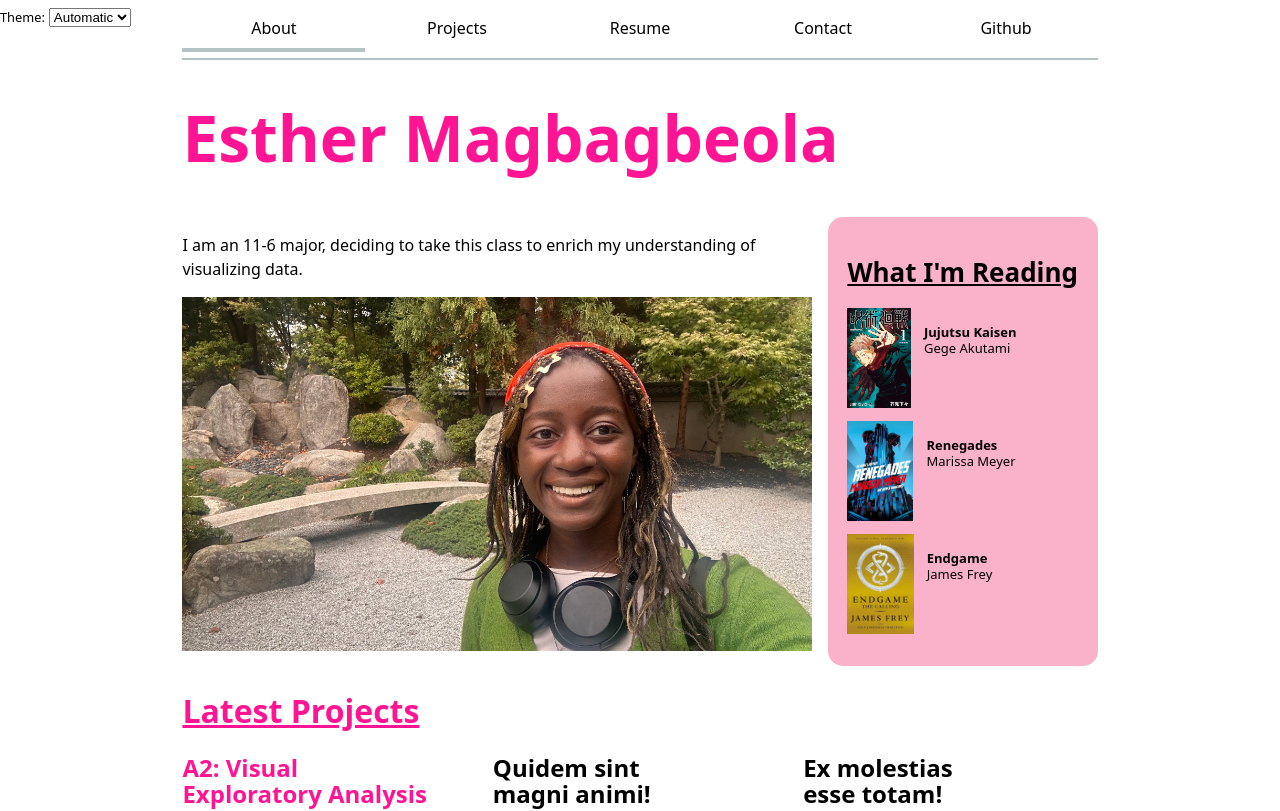
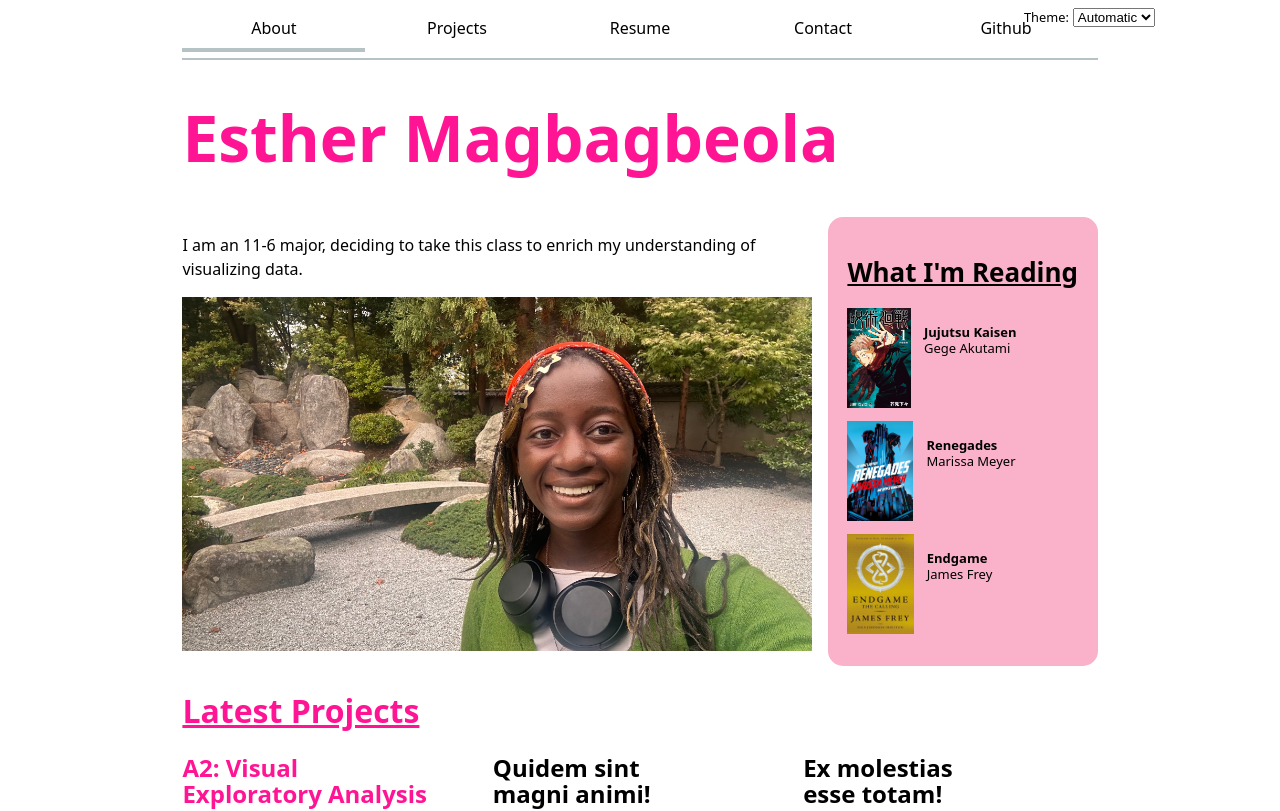
Before and after one commit to estymagb/svelte_lab, a SvelteKit app: page / in a window 1280 px wide. Shown: the top 811 px of the page. Built offline with nearby package versions, Linux system fonts and the light colour scheme.

Commit message:
Move Dark Mode selector

```diff
--- a/src/routes/+layout.svelte
+++ b/src/routes/+layout.svelte
@@ -14,6 +14,7 @@
     .color-scheme-switch {
         top: 0;
         right: 0;
+        width: 20%;
         position: absolute;
         display: inline-flex;
         gap: 4px;
```
